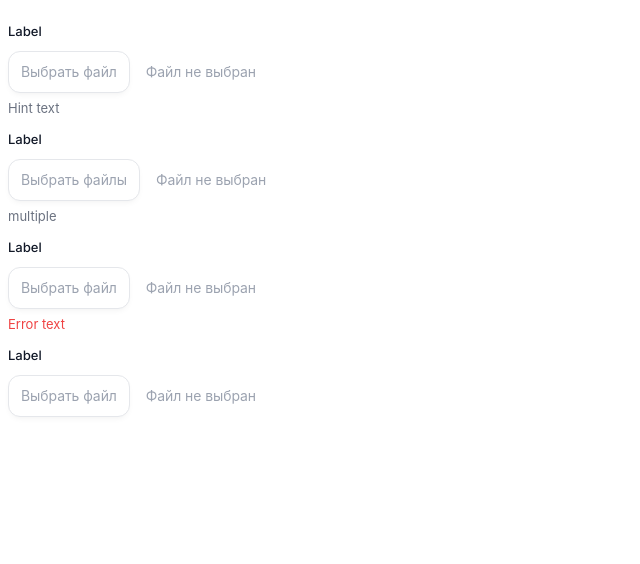
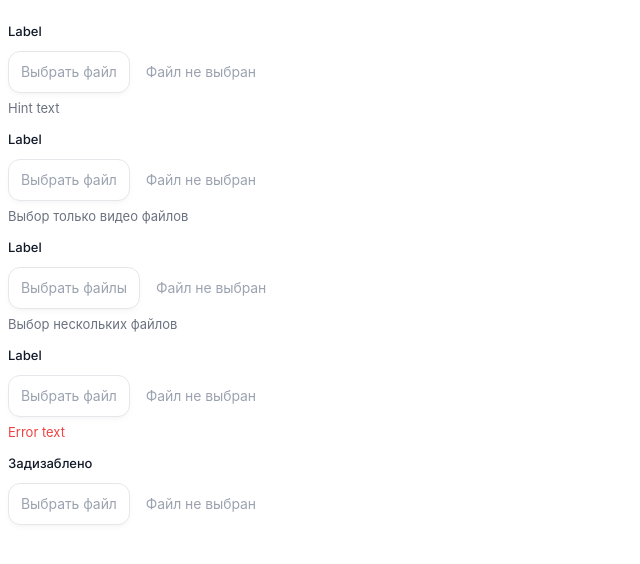
Before and after one commit to povar0305/file-input, a Vue app: page / in a window 1280 px wide. Shown: the top 564 px of the page, without its empty margins (0-640 px from the left). Built offline with nearby package versions, Linux system fonts and the light colour scheme.

Commit message:
выбор определеного типа файлов

```diff
--- a/src/App.vue
+++ b/src/App.vue
@@ -7,7 +7,14 @@
       @error-send="console.log('error-send', $event)"
     />
     <file-input
-      hint="multiple"
+      accept="video/*"
+      hint="Выбор только видео файлов"
+      label="Label"
+      @select-file="console.log('select', $event)"
+      @error-send="console.log('error-send', $event)"
+    />
+    <file-input
+      hint="Выбор нескольких файлов"
       label="Label"
       multiple
       @select-file="console.log('select', $event)"
@@ -19,7 +26,7 @@
       @select-file="console.log('select', $event)"
       @error-send="console.log('error-send', $event)"
     />
-    <file-input disabled label="Label" />
+    <file-input disabled label="Задизаблено" />
   </div>
 </template>
 
--- a/src/components/file-input.vue
+++ b/src/components/file-input.vue
@@ -9,10 +9,12 @@ withDefaults(
     hint?: string;
     error?: string;
     multiple?: boolean;
+    accept?: string;
   }>(),
   {
     disabled: false,
     multiple: false,
+    accept: "image/*",
   }
 );
 
@@ -95,6 +97,7 @@ function selectFile() {
         </v-button>
         <input
           ref="inputRef"
+          :accept="accept"
           :multiple="multiple"
           type="file"
           @change="uploadFile"
```
